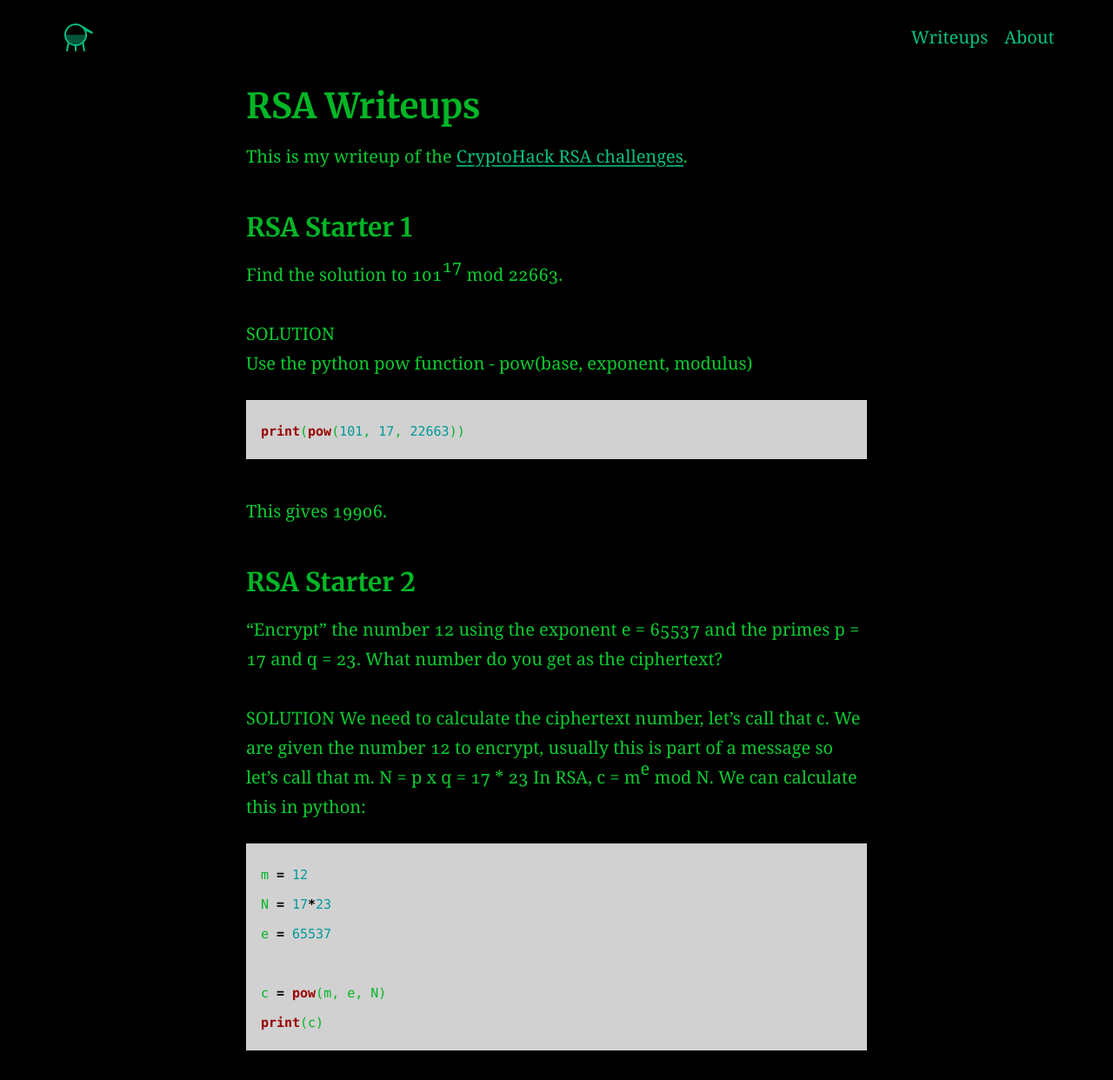
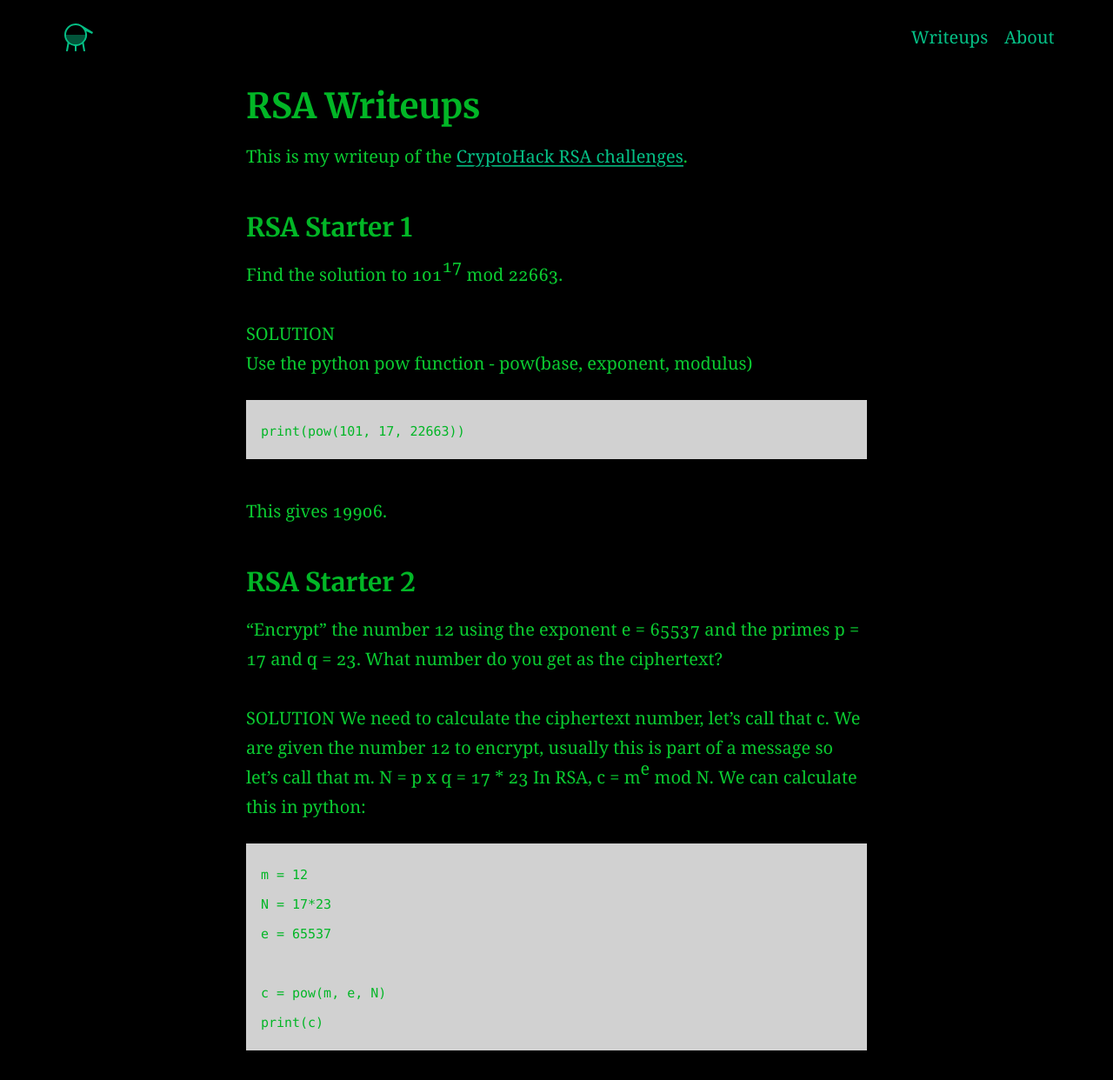
Before and after one commit to AC01010/Connor-McCartney.github.io, a Jekyll site: the page built from _posts/2021-01-12-CryptohackRSA.md, in a window 1280 px wide. Shown: the whole page at 87% size. Built offline with Jekyll 4.4.1, drawn with Linux system fonts in a browser that asks for light colours.

Commit message:
Update 2021-01-12-CryptohackRSA.md

````diff
--- a/_posts/2021-01-12-CryptohackRSA.md
+++ b/_posts/2021-01-12-CryptohackRSA.md
@@ -16,7 +16,7 @@ Find the solution to 101<sup>17</sup> mod 22663.
 
 SOLUTION <br>
 Use the python pow function - pow(base, exponent, modulus)
-```python
+```python:
 print(pow(101, 17, 22663))
 ```
 This gives 19906.
@@ -32,7 +32,7 @@ We are given the number 12 to encrypt, usually this is part of a message so let'
 N = p x q = 17 * 23
 In RSA, c = m<sup>e</sup> mod N.
 We can calculate this in python:
-```python
+```python:
 m = 12
 N = 17*23
 e = 65537
````
